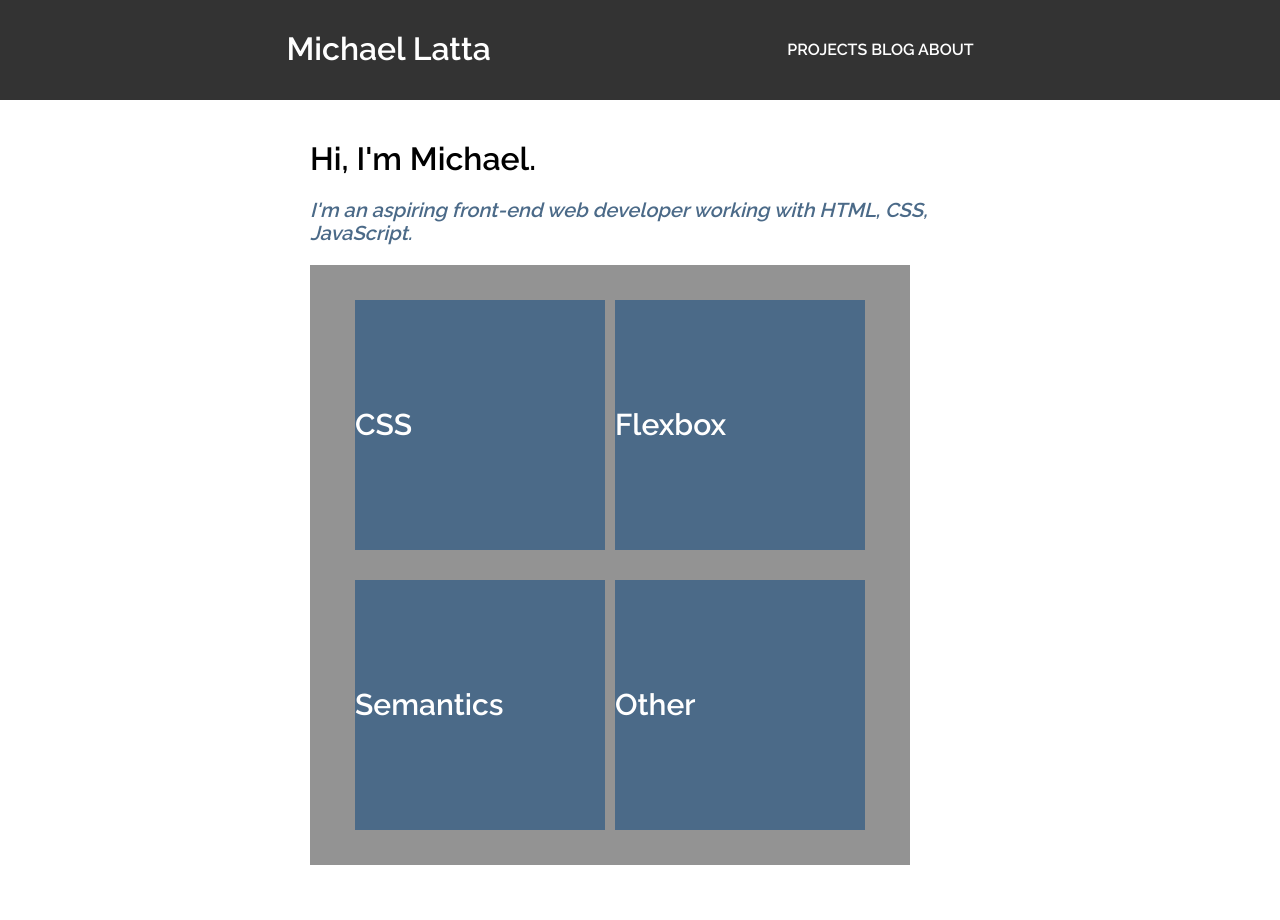
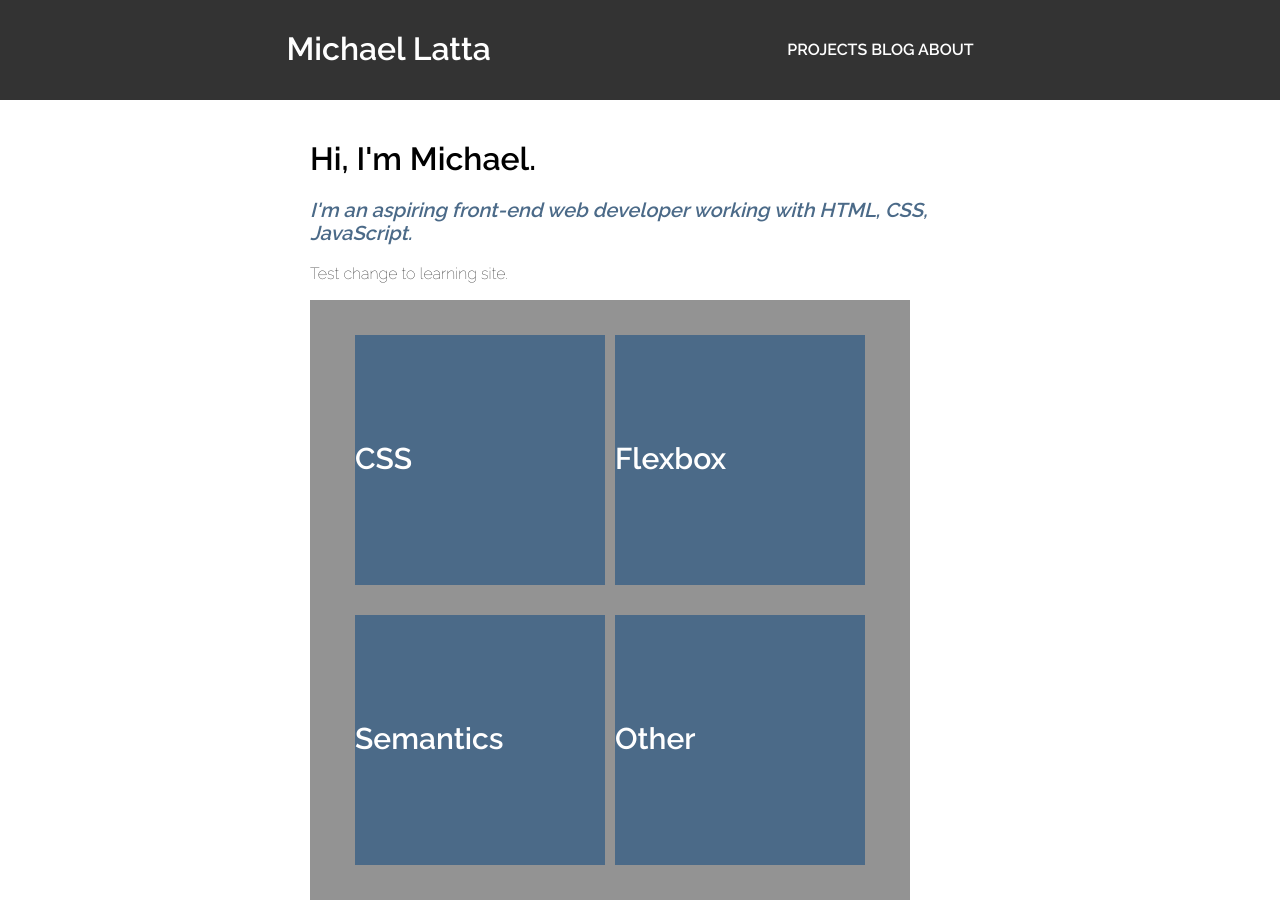
Before and after one commit to michaellatta/michaellatta.github.io, a Jekyll site: the page built from index.html, in a window 1280 px wide. Built offline with Jekyll 4.4.1, drawn with Linux system fonts in a browser that asks for light colours.

Commit message:
Test post on main page

```diff
--- a/index.html
+++ b/index.html
@@ -5,6 +5,8 @@ title: Michael Latta
 
 <h1>Hi, I'm Michael.</h1>
 <p class="home-text">I'm an aspiring front-end web developer working with HTML, CSS, JavaScript.</p>
+
+<p>Test change to learning site.</p>
 
 <div class="home-flexbox">
   <div class="home-item">
```
